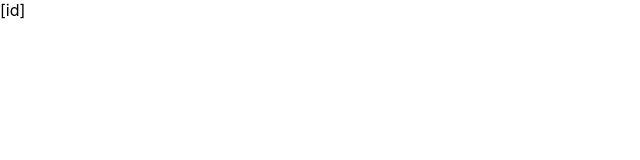
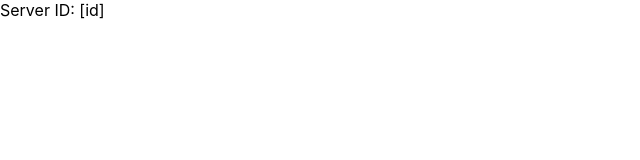
Before and after one commit to eligaoatl/re-nextgui, a Next.js app: page /jenkins/1 in a window 1280 px wide. Shown: the top 160 px of the page, without its empty margins (0-640 px from the left). Built offline with nearby package versions, Linux system fonts and the light colour scheme.

Commit message:
update id

```diff
--- a/pages/jenkins/[id].js
+++ b/pages/jenkins/[id].js
@@ -3,6 +3,6 @@ import { useRouter } from "next/router"
 export default function JenkinsServerPage() {
   console.log(useRouter)
   return (
-    <div>[id]</div>
+    <div>Server ID: [id]</div>
   )
 }
```
